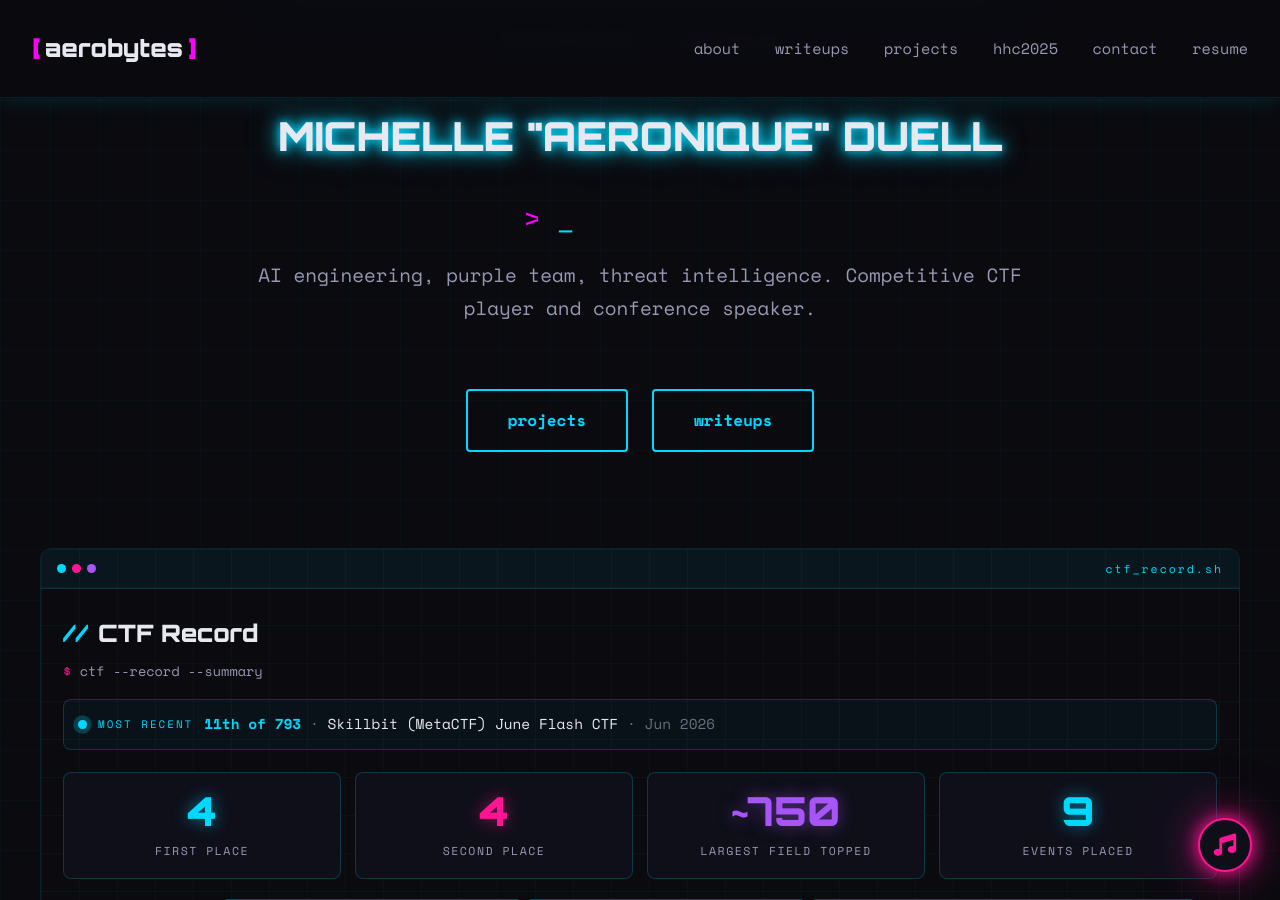
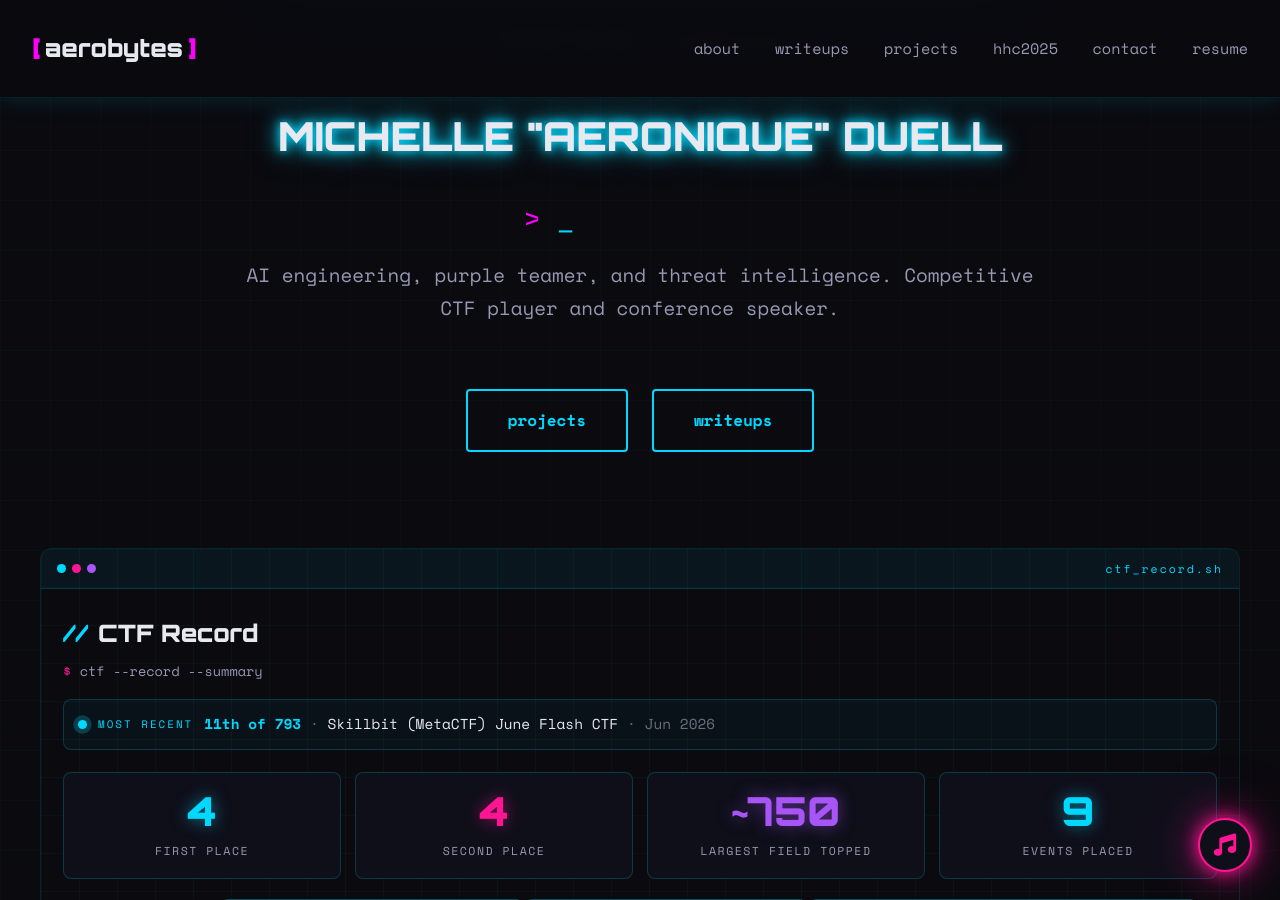
Before and after one commit to Aeronique/aerobytes-site, a Jekyll site: the page built from index.html, in a window 1280 px wide and 900 px high, scrolled down 688 px. Built offline with Jekyll 4.4.1, drawn with Linux system fonts in a browser that asks for light colours.

Commit message:
Update index.html

```diff
--- a/index.html
+++ b/index.html
@@ -22,7 +22,7 @@
             <span class="rotating-text">threat intelligence analyst</span>
             <span class="cursor">_</span>
         </p>
-        <p class="tagline">AI engineering, purple team, threat intelligence. Competitive CTF player and conference speaker.</p>
+        <p class="tagline">AI engineering, purple teamer, and threat intelligence. Competitive CTF player and conference speaker.</p>
     </div>
 
     <div class="main-actions">
```
